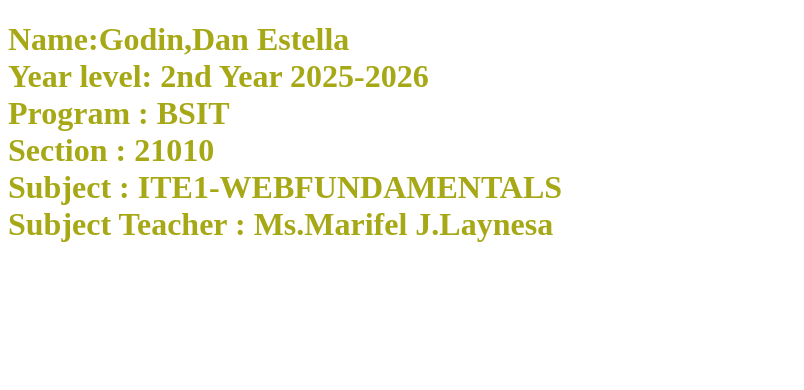
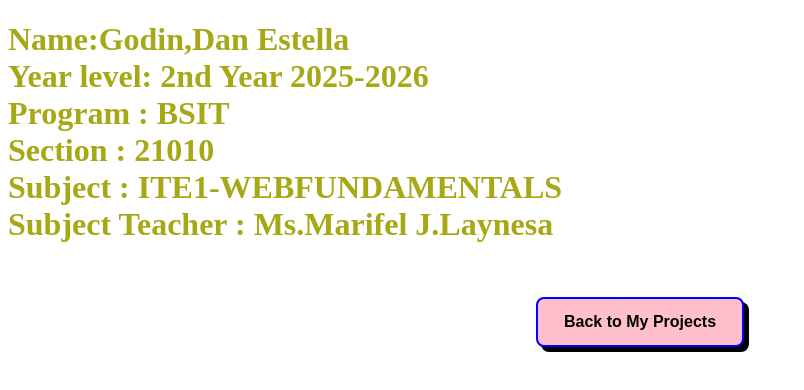
Before and after one commit to GodinDan/FirstHTMLPage, a plain HTML site: page index.html in a window 1280 px wide. Shown: the whole page, without its empty margins (0-804 px from the left). Drawn offline with Linux system fonts and the light colour scheme.

Commit message:
Enhance index.html with portfolio return link
Added a portfolio return section with a link to projects.

```diff
--- a/index.html
+++ b/index.html
@@ -5,12 +5,20 @@
   <title>First HTML PAGE</title>
   <style>
   h1{color: #a6a816}
-  </style>
+  .portfolio-return { display: flex; justify-content: center; padding: 32px 16px 12px; }
+.back-to-projects { display: inline-block; padding: 14px 26px; border: 2px solid blue; border-radius: 8px; background: pink; color: black; box-shadow: 5px 5px 0 black; font: bold 16px Arial, sans-serif; text-decoration: none; text-align: center; transition: transform .2s ease, box-shadow .2s ease; }
+.back-to-projects:hover { transform: translate(-2px, -2px); box-shadow: 7px 7px 0 black; }
+.back-to-projects:active { transform: translate(3px, 3px); box-shadow: 2px 2px 0 black; }
+.back-to-projects:focus-visible { outline: 3px solid blue; outline-offset: 5px; }
+</style>
 </head>
 <body>
   <h1> Name:Godin,Dan Estella<br>
     Year level: 2nd Year 2025-2026 <br> Program : BSIT <br>
     Section : 21010 <br>Subject : ITE1-WEBFUNDAMENTALS<br> Subject Teacher : Ms.Marifel J.Laynesa
   </h1>
+  <div class="portfolio-return">
+    <a class="back-to-projects" href="https://godindan.github.io/ProjectITE/#projects" target="_self">Back to My Projects</a>
+  </div>
 </body>
 </html>
```
